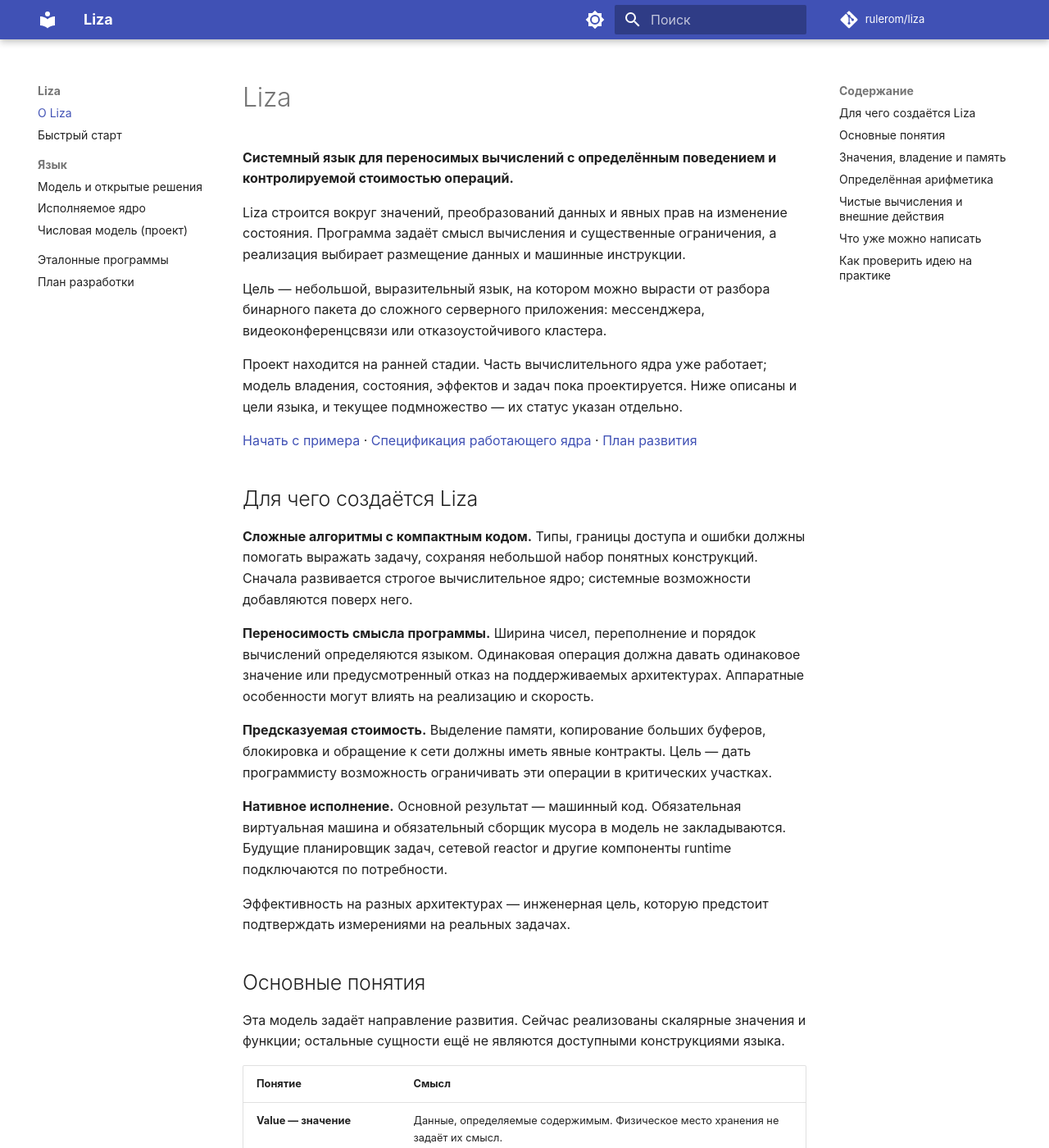
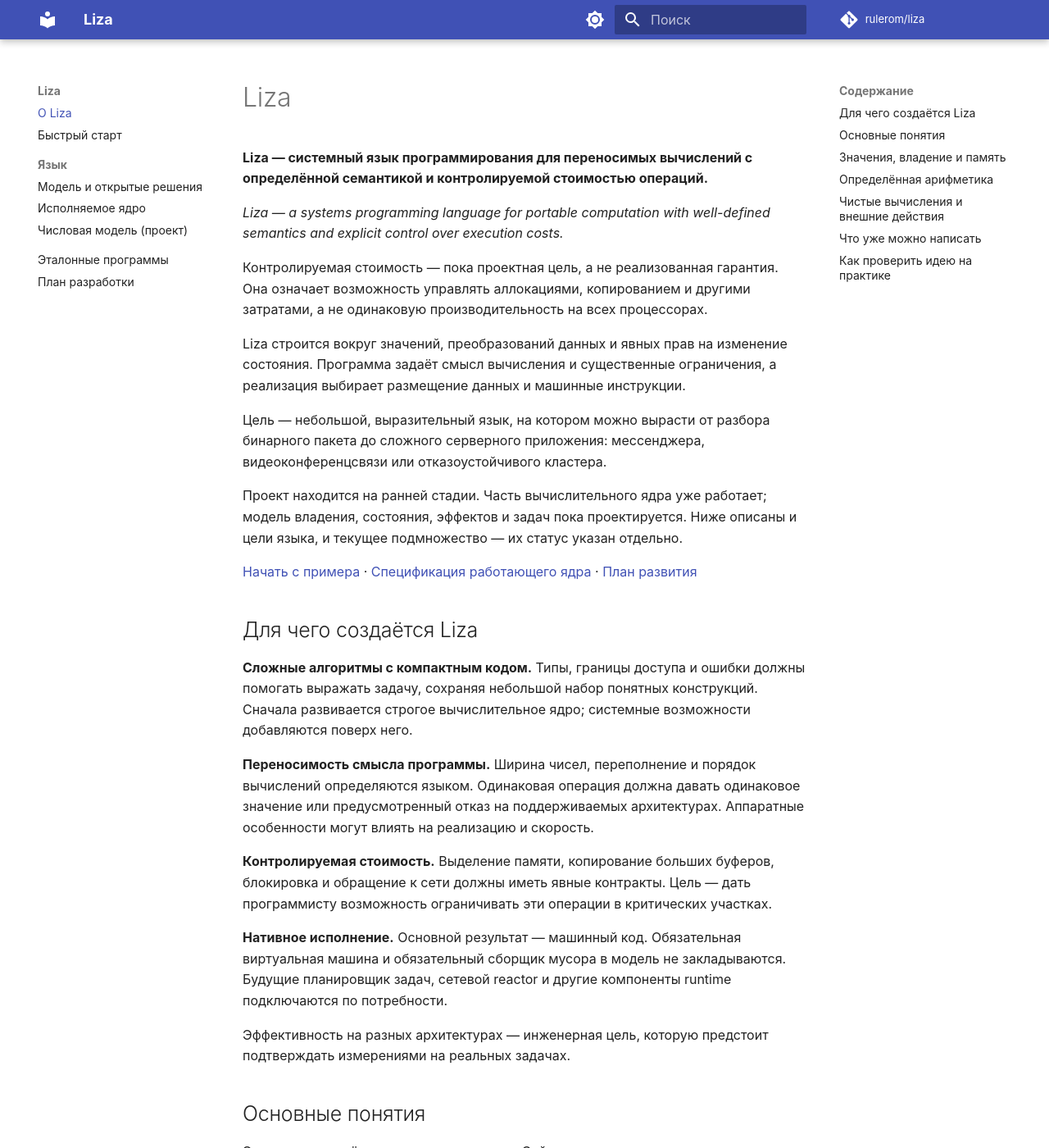
Before and after one commit to rulerom/liza, an MkDocs documentation site: the page built from docs/index.md, in a window 1280 px wide and 1400 px high. Shown: the whole window at 82% size. Built offline with MkDocs 1.6.1 and Material for MkDocs 9.7.7, drawn with Linux system fonts in a browser that asks for light colours; comment, search, counter and statistics services are not loaded.

Commit message:
Align Liza definition across README, site and social preview

```diff
--- a/docs/index.md
+++ b/docs/index.md
@@ -1,12 +1,15 @@
 ---
 social_title: "Liza — системный язык программирования"
-description: "Liza — экспериментальный системный язык: переносимые вычисления, определённая арифметика и нативное исполнение."
+description: "Liza — системный язык программирования для переносимых вычислений с определённой семантикой и контролируемой стоимостью операций."
 ---
 
 # Liza
 
-**Системный язык для переносимых вычислений с определённым поведением
-и контролируемой стоимостью операций.**
+**Liza — системный язык программирования для переносимых вычислений с определённой семантикой и контролируемой стоимостью операций.**
+
+*Liza — a systems programming language for portable computation with well-defined semantics and explicit control over execution costs.*
+
+Контролируемая стоимость — пока проектная цель, а не реализованная гарантия. Она означает возможность управлять аллокациями, копированием и другими затратами, а не одинаковую производительность на всех процессорах.
 
 Liza строится вокруг значений, преобразований данных и явных прав на изменение
 состояния. Программа задаёт смысл вычисления и существенные ограничения,
@@ -36,7 +39,7 @@ Liza строится вокруг значений, преобразовани
 значение или предусмотренный отказ на поддерживаемых архитектурах.
 Аппаратные особенности могут влиять на реализацию и скорость.
 
-**Предсказуемая стоимость.** Выделение памяти, копирование больших буферов,
+**Контролируемая стоимость.** Выделение памяти, копирование больших буферов,
 блокировка и обращение к сети должны иметь явные контракты. Цель — дать
 программисту возможность ограничивать эти операции в критических участках.
 
--- a/mkdocs.yml
+++ b/mkdocs.yml
@@ -1,5 +1,5 @@
 site_name: Liza
-site_description: 'Liza — экспериментальный системный язык: переносимые вычисления, определённая арифметика и нативное исполнение.'
+site_description: 'Liza — системный язык программирования для переносимых вычислений с определённой семантикой и контролируемой стоимостью операций.'
 site_url: https://liza.rulerom.com/
 repo_url: https://github.com/rulerom/liza
 repo_name: rulerom/liza
@@ -32,8 +32,8 @@ theme:
   font: false
 
 extra:
-  social_image: assets/images/liza-social-v1.png
-  social_image_alt: 'Liza — системный язык. Переносимые вычисления. Предсказуемое поведение.'
+  social_image: assets/images/liza-social-v2.png
+  social_image_alt: 'Liza — системный язык программирования для переносимых вычислений с определённой семантикой и контролируемой стоимостью операций. Контролируемая стоимость — проектная цель.'
 
 plugins:
   - search:
```
Also changed, not shown: README.md (+8 -2 lines), maintenance/documentation.md (+1 -1 lines), docs/assets/images/liza-social-v2.png (added), 2 other files.
